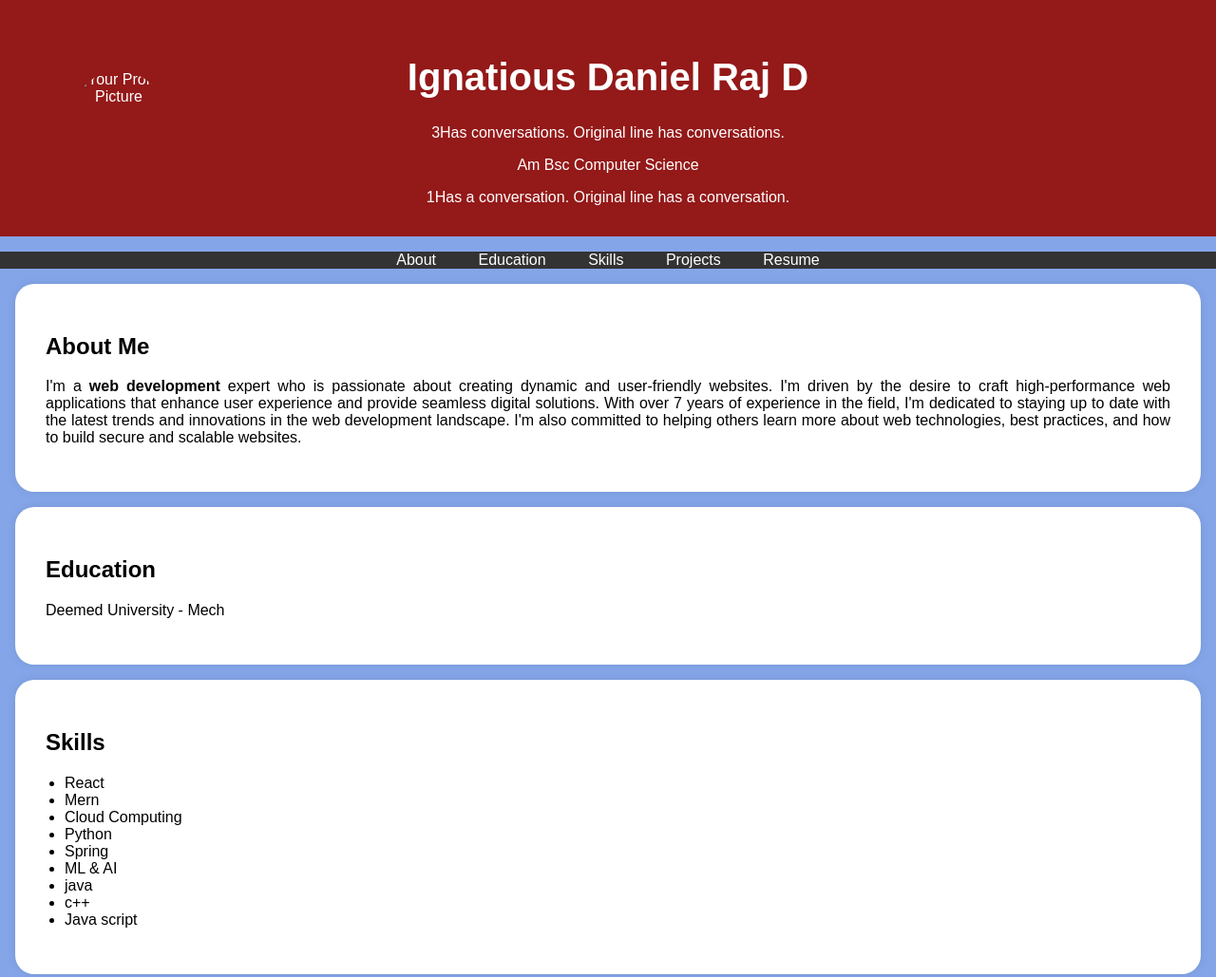
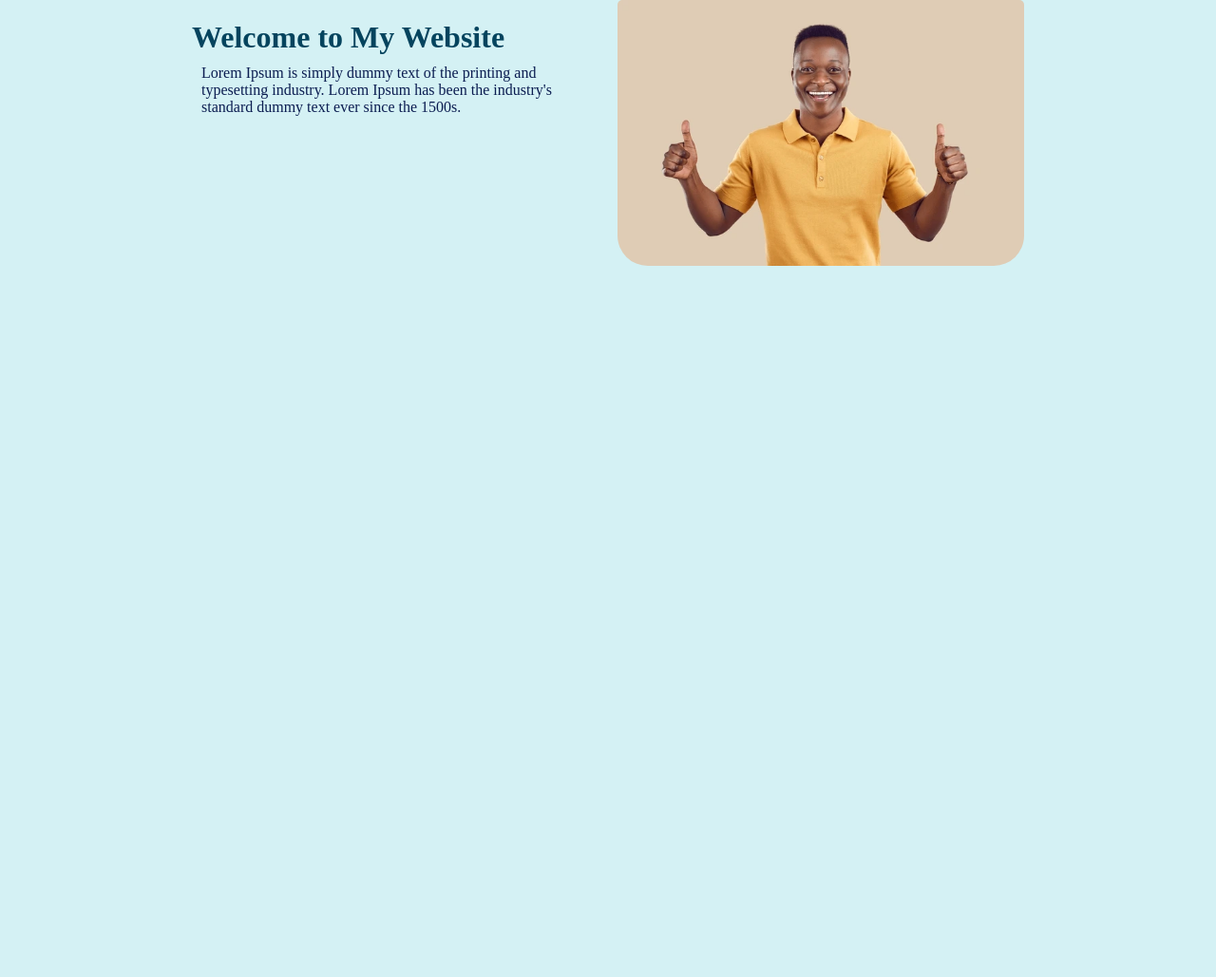
Before and after one commit to Ishowspeed-jpg/portfolio-ignatious, a plain HTML site: page index.html in a window 1280 px wide. Shown: the top 1029 px of the page at 95% size. After the commit the page ends 800 px from the top, so only its background shows below. Drawn offline with Linux system fonts and the light colour scheme.

Commit message:
Add files via upload

```diff
--- a/index.html
+++ b/index.html
@@ -1,201 +1,35 @@
 <!DOCTYPE html>
- <html>
- <head>
-     <title>Portfolio</title>
-     <style>
-         body {
-             font-family: Arial, sans-serif;
-             margin: 0;
-             padding: 0;
-             background-color: #84a6e9;
-         }
+<html>
 
-         header {
-             background-color: #941919;
-             color: #fff;
-             text-align: center;
-             padding: 2rem 0;
-             position: relative; /* Add this */
-         }
+<head>
 
-         .header-content h1 {
-             font-size: 2.5rem;
-         }
+    <link rel="stylesheet" href="styles.css">
+    <title>My First Web Page</title>
 
-         /* Add styles for the round profile picture */
-         .profile-picture {
-             width: 100px; /* Adjust the size as needed */
-             height: 100px;
-             border-radius: 75%; /* Create a circular shape */
-             object-fit: cover; /* To ensure the image fills the circular area */
-             position: absolute; /* Add this */
-             top: 75px; /* Adjust top position as needed */
-             left: 75px; /* Adjust left position as needed */
-         }
+</head>
 
-         nav {
-             background-color: #333;
-             color: #fff;
-             text-align: center;
-         }
+<body>
+    <div id="main-split">
+        <div class="first-two-divs">
+            <h1>Welcome to My Website</h1>
+            <p id="next-to-h1">Lorem Ipsum is simply dummy text of the printing and typesetting industry. Lorem Ipsum has been the industry's standard dummy text ever since the 1500s.</p>
+        </div>
+        <div class="first-two-divs">
+            <img id="main-image" src="mainimage.jpg">
+        </div>
 
-         nav ul {
-             list-style-type: none;
-             padding: 0;
-         }
-
-         nav ul li {
-             display: inline;
-             margin: 0 20px;
-         }
-
-         nav ul li a {
-             text-decoration: none;
-             color: #fff;
-         }
-
-         .section-content {
-             background-color: #fff;
-             padding: 2rem;
-             margin: 1rem;
-             border-radius: 20px;
-             box-shadow: 0 0 10px rgba(0, 0, 0, 0.1);
-             text-align: justify;
-         }
-
-         .download-button {
-             background-color: #333;
-             color: #fff;
-             padding: 0.5rem 1rem;
-             text-decoration: none;
-             border-radius: 20px;
-             display: inline-block;
-             margin-top: 10px;
-             align-self: center;
-         }
-
-         .download-button:hover {
-             background-color: #555;
-         }
-
-         footer {
-             text-align: center;
-             padding: 1rem 0;
-             background-color: #333;
-             color: #fff;
-         }
-
-         ul {
-             list-style-type: disc;
-             padding-left: 20px;
-         }
-     </style>
- </head>
- <body>
-     <header>
-         <div class="header-content">
-             <!-- Add your profile picture here -->
-             <img src="passport photo.jpg" alt="Your Profile Picture" class="profile-picture">
-             <h1>Ignatious Daniel Raj D</h1> 3Has conversations. Original line has conversations.
-             <p>Am Bsc Computer Science</p> 1Has a conversation. Original line has a conversation.
-         </div>
-     </header>
-
-     <nav>
-         <ul>
-             <li><a href="#about">About</a></li>
-             <li><a href="#education">Education</a></li>
-             <li><a href="#skills">Skills</a></li>
-             <li><a href="#projects">Projects</a></li>
-             <li><a href="#resume">Resume</a></li>
-
-         </ul>
-     </nav>
-
-     <section id="about">
-         <div class="section-content">
-             <h2>About Me</h2>
-             <p>I'm a <b>web development</b> expert who is passionate about creating dynamic and user-friendly websites.
-                 I'm driven by the desire to craft high-performance web applications that enhance user experience and provide
-                  seamless digital solutions. With over 7 years of experience in the field, I'm dedicated to staying up to date
-                  with the latest trends and innovations in the
-                  web development landscape. I'm also committed to helping others learn more about web technologies,
-                  best practices, and how to build secure and scalable websites.</p>
-
-         </div>
-     </section>
-
-     <section id="education">
-         <div class="section-content">
-             <h2>Education</h2>
-             <p>Deemed University  - Mech</p>
+    </div>
+<!--
+    <div id="ending-statement">
+        This is the End[14.07.2025]
+    </div>
+    -->
 
 
-         </div>
-     </section>
 
-     <section id="skills">
-         <div class="section-content">
-             <h2>Skills</h2>
-             <ul>
-                 <li>React</li>
-                 <li>Mern</li>
-                 <li>Cloud Computing</li>
-                 <li>Python</li>
-                 <li>Spring</li>
-                 <li>ML & AI</li>
-                 <li>java</li>
-                 <li>c++</li>
-                 <li>Java script</li>
-             </ul>
-         </div>
-     </section>
 
-     <section id="projects">
-         <div class="section-content">
-             <h2>Projects</h2>
-             <ul>
-                 <li><a href="#">E Cart website</a></li>
-                 <li><a href="#">Cloud Security IBM</a></li>
-                 <li><a href="#">IBM chatbot</a></li>
-                 <li><a href="#">College Portal</a></li>
-                 <!-- Add more project links here -->
-             </ul>
-         </div>
-     </section>
 
-     <section id="resume">
 
-         <div class="section-content">
-             <center>
-             <h2>Resume</h2>
-             <a href="file.pdf" target="_blank" class="download-button">Download CV</a>
-         </center>
-         </div>
+</body>
 
-     </section>
-
-     <footer>
-         <p>&copy; 2025 Ignatious Daniel Raj D</p>
-     </footer>
-
-     <script>
-         // Smooth scrolling to section when clicking on navigation links
-         document.querySelectorAll('a[href^="#"]').forEach(anchor => {
-             anchor.addEventListener('click', function(e) {
-                 e.preventDefault();
-
-                 const targetId = this.getAttribute('href').substring(1);
-                 const targetElement = document.getElementById(targetId);
-
-                 if (targetElement) {
-                     window.scrollTo({
-                         top: targetElement.offsetTop,
-                         behavior: 'smooth'
-                     });
-                 }
-             });
-         });
-     </script>
- </body>
- </html>
+</html>
--- /dev/null
+++ b/styles.css
@@ -0,0 +1,57 @@
+body{
+    background-color:#d4f1f4;
+    margin:0
+
+}
+
+
+h1{
+    color:#05445e;
+    width:100%;
+    margin-bottom: 10px;
+    font-family:Bebas Neue ;
+    font-size: 200 px;
+
+
+
+}
+
+#main-split{
+    display: flex;
+    width:70%;
+    margin:0 auto;
+    padding:0;
+
+}
+
+#main-image{
+    width: 100%;
+    border-radius:32px;
+    margin:0;
+    padding:0;
+    max-height: 400px;
+    border-top-left-radius: 5px;
+    border-top-right-radius: 5px;
+    height: auto;
+
+
+}
+.first-two-divs{
+    width:50%;
+    padding:10px;
+    padding-top: 0px;
+
+}
+
+#next-to-h1{
+    color: #0B1D51;
+    margin:0px;
+    font-family:'Times New Roman', Times, serif;
+    padding-left: 10px;
+}
+
+#ending-statement{
+    text-align: center;
+    margin-top: 30px;
+    color:#07658d
+}
```
Also changed, not shown: logo.png (added), mainimage.jpg (added).
